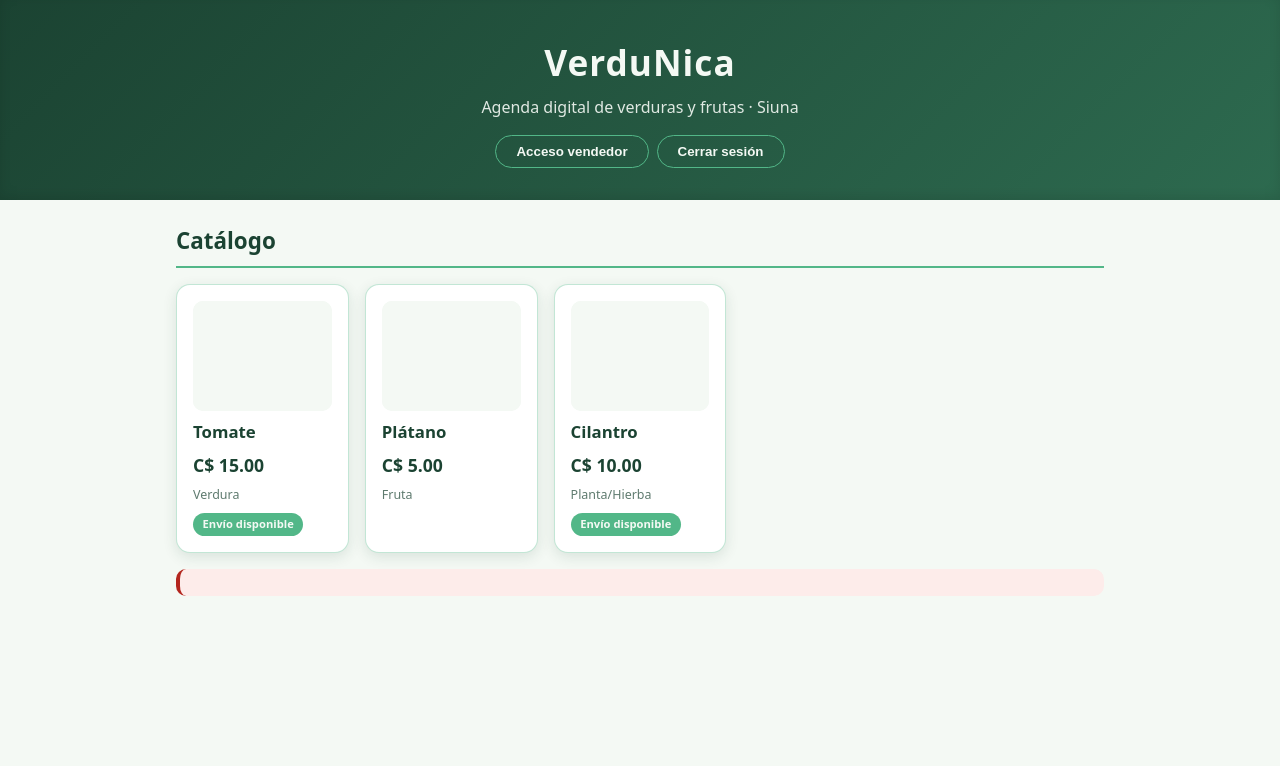
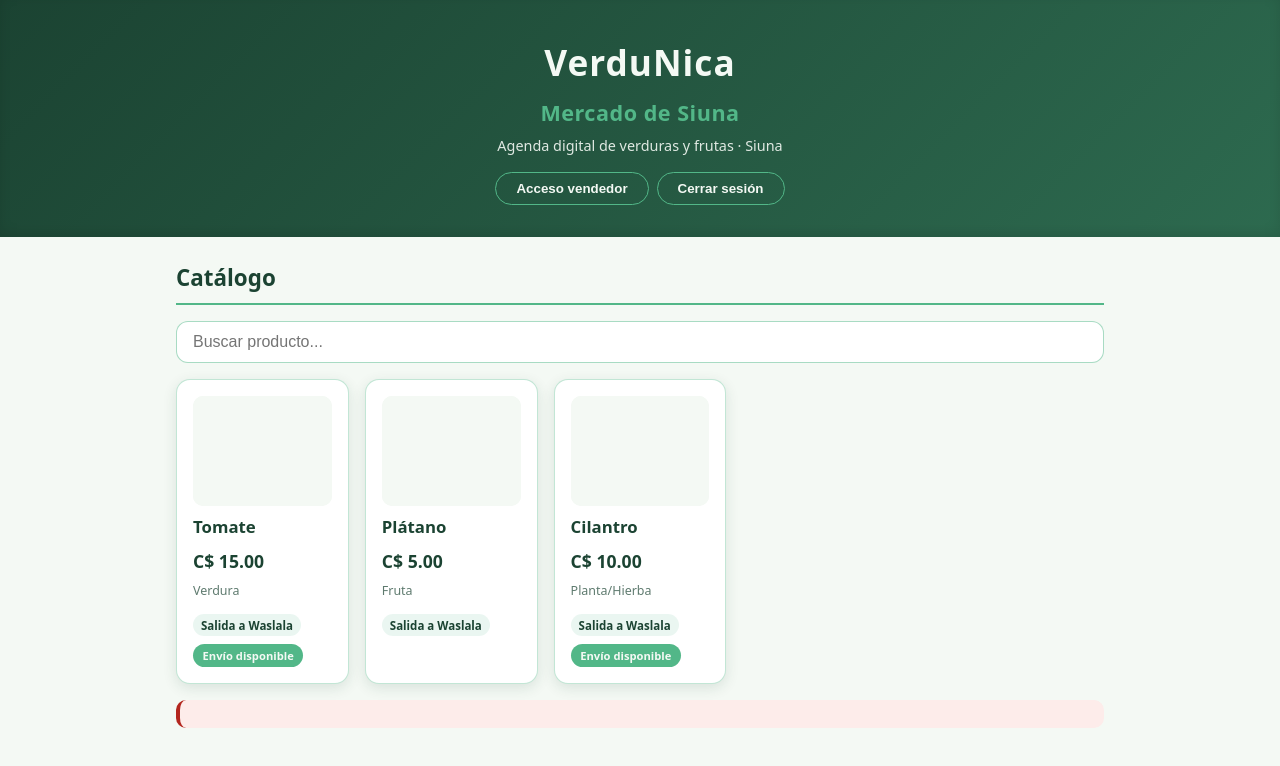
Before and after one commit to losduenosdelserver-ui/proyecto-compra-digital-y-entrega-de-centros-de-verdurerias-siuna-, a plain HTML site: page index.html in a window 1280 px wide. Drawn offline with Linux system fonts and the light colour scheme.

Commit message:
feat: agregar buscador, nombre de tienda por vendedor y categoria raiz/tuberculo

```diff
--- a/app.js
+++ b/app.js
@@ -8,7 +8,7 @@
  * Constantes y Claves de Almacenamiento
  * ========================================================================= */
 const STORAGE_KEY = 'verduNica_products';
-const CATEGORIAS_PERMITIDAS = ['fruta', 'verdura', 'planta/hierba'];
+const CATEGORIAS_PERMITIDAS = ['fruta', 'verdura', 'planta/hierba', 'raiz/tuberculo'];
 
 /* Roles de acceso: cliente (usuario), auditor (jurado), admin (vendedor).
  * La seguridad se limita a rutas de acceso locales, sin OAuth ni MFA. */
@@ -25,7 +25,8 @@ const CLAVE_AUDITOR = 'invitado2026';
 /* Estado lúdico de la sesión. Por defecto el rol es 'cliente'. */
 let sesionActual = {
   rol: ROLES.CLIENTE,
-  vendedorId: null
+  vendedorId: null,
+  nombreTienda: ''
 };
 
 /* Datos de ejemplo iniciales para la "pizarra" (blackboard). */
@@ -69,6 +70,11 @@ const adminTableBody = document.getElementById('admin-table-body');
 const productForm = document.getElementById('product-form');
 const registroSection = document.getElementById('registro');
 const thActions = document.getElementById('th-actions');
+const searchInput = document.getElementById('search-input');
+const storeName = document.getElementById('store-name');
+
+/* Estado de búsqueda del catálogo. */
+let busqueda = '';
 
 /* =========================================================================
  * getSessionRole()
@@ -159,6 +165,7 @@ function setRoleUI() {
     thActions.style.display = admin ? '' : 'none';
   }
 
+  aplicarNombreTienda();
   actualizarVistas();
 }
 
@@ -174,6 +181,10 @@ function iniciarSesion() {
   const clave = prompt('Ingrese la clave de acceso (vendedor o invitado):');
   if (clave === CLAVE_ADMIN) {
     setSessionRole(ROLES.ADMIN);
+    const inputStore = document.getElementById('input-store');
+    if (inputStore && inputStore.value.trim()) {
+      sesionActual.nombreTienda = inputStore.value.trim();
+    }
   } else if (clave === CLAVE_AUDITOR) {
     setSessionRole(ROLES.AUDITOR);
     limpiarError();
@@ -193,7 +204,27 @@ function iniciarSesion() {
  * ========================================================================= */
 function cerrarSesion() {
   setSessionRole(ROLES.CLIENTE);
+  sesionActual.nombreTienda = '';
   setRoleUI();
+}
+
+/* =========================================================================
+ * aplicarNombreTienda()
+ * -------------------------------------------------------------------------
+ * Entrada   : ninguno.
+ * Salida    : void.
+ * Efecto    : muestra el nombre de la tienda del vendedor en #store-name,
+ *             o el nombre genérico del mercado si no hay sesión admin.
+ * ========================================================================= */
+function aplicarNombreTienda() {
+  if (!storeName) {
+    return;
+  }
+  if (esAdmin() && sesionActual.nombreTienda) {
+    storeName.textContent = sesionActual.nombreTienda;
+  } else {
+    storeName.textContent = 'Mercado de Siuna';
+  }
 }
 
 /* =========================================================================
@@ -303,6 +334,13 @@ function renderCatalog(products) {
     card.appendChild(price);
     card.appendChild(category);
 
+    if (p.location) {
+      const seller = document.createElement('span');
+      seller.className = 'card-seller';
+      seller.textContent = p.location;
+      card.appendChild(seller);
+    }
+
     if (p.delivery) {
       const badge = document.createElement('span');
       badge.className = 'badge';
@@ -384,8 +422,13 @@ function renderSellerTable(products) {
  * ========================================================================= */
 function actualizarVistas() {
   const products = getProductsFromBlackboard();
-  renderCatalog(products);
   renderSellerTable(products);
+
+  const filtrados = products.filter(function (p) {
+    const nombre = (p.name || '').toLowerCase();
+    return nombre.indexOf(busqueda) !== -1;
+  });
+  renderCatalog(filtrados);
 }
 
 /* =========================================================================
@@ -492,5 +535,13 @@ if (btnLogout) {
   btnLogout.addEventListener('click', cerrarSesion);
 }
 
+/* Buscador del catálogo. */
+if (searchInput) {
+  searchInput.addEventListener('input', function () {
+    busqueda = searchInput.value.trim().toLowerCase();
+    actualizarVistas();
+  });
+}
+
 setRoleUI();
 actualizarVistas();
--- a/index.html
+++ b/index.html
@@ -9,6 +9,7 @@
 <body>
   <header class="site-header">
     <h1>VerduNica</h1>
+    <p id="store-name" class="store-name">Mercado de Siuna</p>
     <p class="tagline">Agenda digital de verduras y frutas · Siuna</p>
     <div class="session-control">
       <button type="button" id="btn-login" class="btn-secondary">Acceso vendedor</button>
@@ -19,6 +20,7 @@
   <main>
     <section id="catalogo" aria-labelledby="catalogo-title">
       <h2 id="catalogo-title">Catálogo</h2>
+      <input type="search" id="search-input" class="search-input" placeholder="Buscar producto...">
       <div id="catalog-grid" class="catalog-grid"></div>
       <p id="error-log" class="error-log" role="alert"></p>
     </section>
@@ -26,6 +28,11 @@
     <section id="registro" aria-labelledby="registro-title">
       <h2 id="registro-title">Registro de Inventario</h2>
       <form id="product-form" class="product-form">
+        <label>
+          Nombre de tu tienda
+          <input type="text" id="input-store" name="store" placeholder="Ej. Tramo Zeledón">
+        </label>
+
         <label>
           Nombre
           <input type="text" id="input-name" name="name" required>
@@ -42,6 +49,7 @@
             <option value="fruta">fruta</option>
             <option value="verdura">verdura</option>
             <option value="planta/hierba">planta/hierba</option>
+            <option value="raiz/tuberculo">raíz/tubérculo</option>
           </select>
         </label>
 
--- a/styles.css
+++ b/styles.css
@@ -37,9 +37,18 @@ body {
 }
 
 .tagline {
-  margin-top: 0.4rem;
+  margin-top: 0.35rem;
   opacity: 0.9;
   font-weight: 300;
+  font-size: 0.9rem;
+}
+
+.store-name {
+  margin-top: 0.5rem;
+  font-size: 1.35rem;
+  font-weight: 700;
+  color: var(--verde-menta);
+  letter-spacing: 0.5px;
 }
 
 main {
@@ -263,3 +272,36 @@ h2 {
   opacity: 0.6;
   font-style: italic;
 }
+
+.search-input {
+  width: 100%;
+  padding: 0.7rem 1rem;
+  margin-bottom: 1rem;
+  border: 1px solid rgba(82, 183, 136, 0.5);
+  border-radius: 12px;
+  font-size: 1rem;
+  color: var(--verde-bosque);
+  background-color: var(--blanco);
+  transition: border-color 0.2s ease, box-shadow 0.2s ease;
+}
+
+.search-input:focus {
+  outline: none;
+  border-color: var(--verde-menta);
+  box-shadow: 0 0 0 3px rgba(82, 183, 136, 0.25);
+}
+
+.card-seller {
+  display: inline-block;
+  width: fit-content;
+  font-size: 0.72rem;
+  font-weight: 600;
+  color: var(--verde-bosque);
+  background-color: rgba(82, 183, 136, 0.12);
+  padding: 0.15rem 0.5rem;
+  border-radius: 999px;
+}
+
+.card-category + .card-seller {
+  margin-top: 0.35rem;
+}
```
